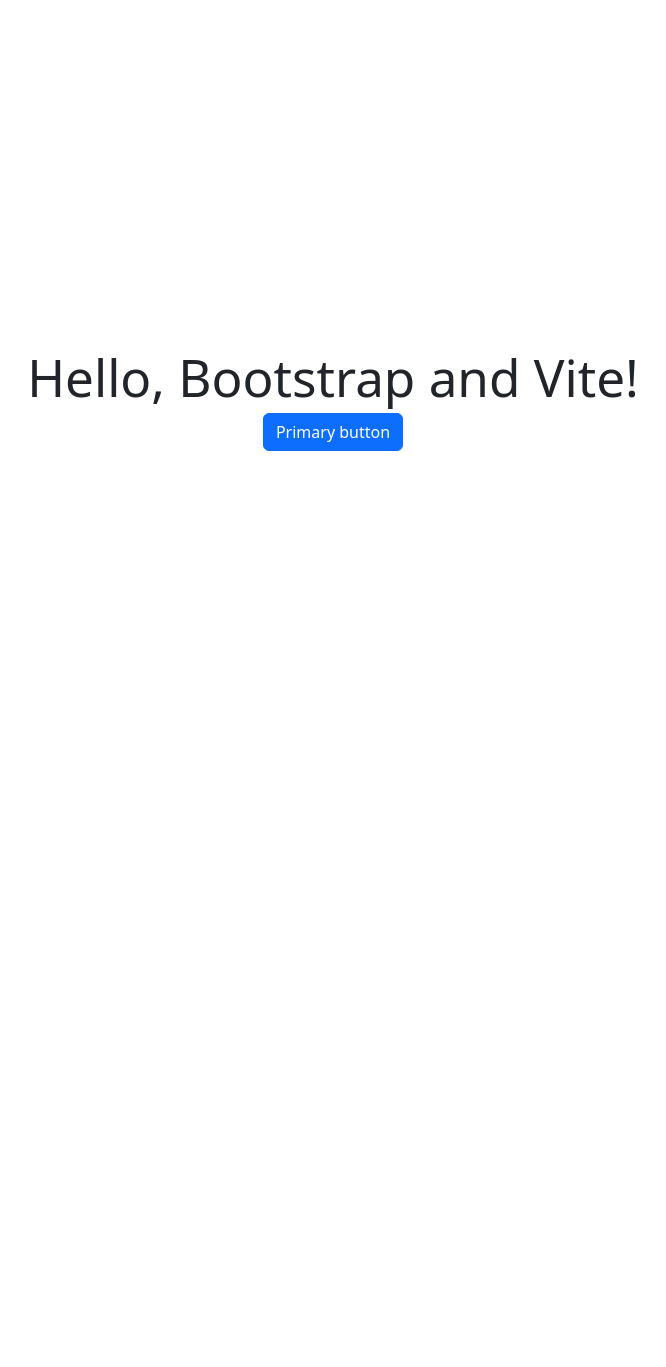
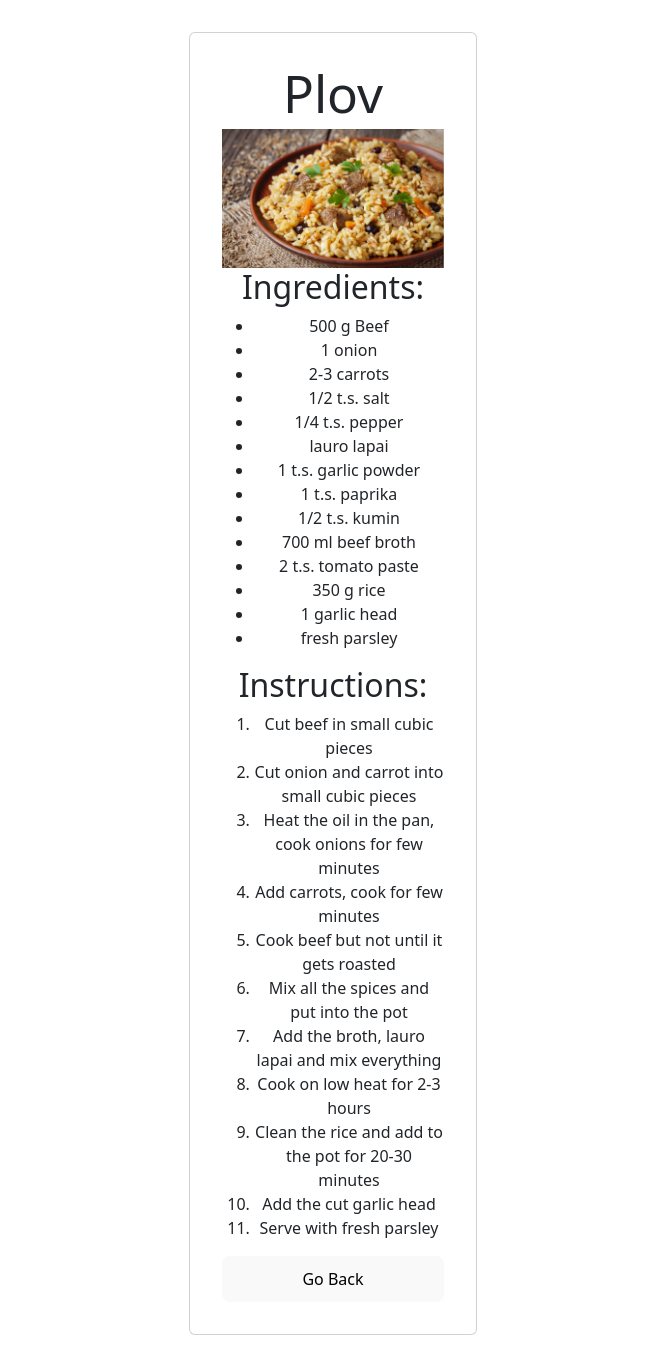
Before and after one commit to lukas-anci/recipe-app, a React (Vite) app: page /recipe/1 in a window 1280 px wide. Shown: the whole page, without its empty margins (307-973 px from the left). Before the commit the page ends 800 px from the top, so only its background shows below. Built offline with nearby package versions, Linux system fonts and the light colour scheme.

Commit message:
first iteration of recipes

```diff
--- a/package.json
+++ b/package.json
@@ -13,12 +13,14 @@
     "@popperjs/core": "^2.11.8",
     "bootstrap": "^5.3.2",
     "react": "^18.2.0",
-    "react-dom": "^18.2.0"
+    "react-dom": "^18.2.0",
+    "react-router-dom": "^5.3.0"
   },
   "devDependencies": {
     "@types/node": "^20.8.9",
     "@types/react": "^18.2.15",
     "@types/react-dom": "^18.2.7",
+    "@types/react-router-dom": "^5.3.3",
     "@typescript-eslint/eslint-plugin": "^6.0.0",
     "@typescript-eslint/parser": "^6.0.0",
     "@vitejs/plugin-react": "^4.0.3",
--- a/src/App.tsx
+++ b/src/App.tsx
@@ -1,13 +1,77 @@
 import './App.css';
 import '../src/scss/styles.scss';
+import { BrowserRouter as Router, Route, Switch } from 'react-router-dom';
+import RecipeCard from './Components/RecipeCard';
+import RecipeDetail from './Components/RecipeDetail';
 function App() {
+  const recipeData = [
+    // Replace this with your actual recipe data
+    {
+      id: '1',
+      name: 'Plov',
+      imageUrl: '/images/plovas.jpg',
+      ingredients: [
+        '500 g Beef',
+        '1 onion',
+        '2-3 carrots',
+        '1/2 t.s. salt',
+        '1/4 t.s. pepper',
+        'lauro lapai',
+        '1 t.s. garlic powder',
+        '1 t.s. paprika',
+        '1/2 t.s. kumin',
+        '700 ml beef broth',
+        '2 t.s. tomato paste',
+        '350 g rice',
+        '1 garlic head',
+        'fresh parsley',
+      ],
+      instructions: [
+        'Cut beef in small cubic pieces',
+        'Cut onion and carrot into small cubic pieces',
+        'Heat the oil in the pan, cook onions for few minutes',
+        'Add carrots, cook for few minutes',
+        'Cook beef but not until it gets roasted',
+        'Mix all the spices and put into the pot',
+        'Add the broth, lauro lapai and mix everything',
+        'Cook on low heat for 2-3 hours',
+        'Clean the rice and add to the pot for 20-30 minutes',
+        'Add the cut garlic head',
+        'Serve with fresh parsley',
+      ],
+    },
+    {
+      id: '2',
+      name: 'Recipe 2',
+      imageUrl: '/images/plovas.jpg',
+      ingredients: ['Ingredient A', 'Ingredient B'],
+      instructions: ['Instruction A', 'Instruction B'],
+    },
+  ];
+
   return (
-    <>
-      <div className="container py-4 px-3 mx-auto">
-        <h1>Hello, Bootstrap and Vite!</h1>
-        <button className="btn btn-primary">Primary button</button>
+    <Router>
+      <div className="container">
+        <Switch>
+          <Route path="/" exact>
+            <div className="row">
+              {recipeData.map((recipe) => (
+                <div key={recipe.id} className="col-md-4">
+                  <RecipeCard
+                    id={recipe.id}
+                    name={recipe.name}
+                    imageUrl={recipe.imageUrl}
+                  />
+                </div>
+              ))}
+            </div>
+          </Route>
+          <Route path="/recipe/:id">
+            <RecipeDetail recipeData={recipeData} />
+          </Route>
+        </Switch>
       </div>
-    </>
+    </Router>
   );
 }
 
--- /dev/null
+++ b/src/Components/RecipeCard.tsx
@@ -0,0 +1,24 @@
+import React from 'react';
+import { Link } from 'react-router-dom';
+
+interface RecipeCardProps {
+  id: string;
+  name: string;
+  imageUrl: string;
+}
+
+const RecipeCard: React.FC<RecipeCardProps> = ({ id, name, imageUrl }) => {
+  return (
+    <div className="card" style={{ width: '18rem' }}>
+      <img src={imageUrl} className="card-img-top" alt={name} />
+      <div className="card-body">
+        <h5 className="card-title">{name}</h5>
+        <Link to={`/recipe/${id}`} className="btn btn-primary">
+          View Recipe
+        </Link>
+      </div>
+    </div>
+  );
+};
+
+export default RecipeCard;
--- /dev/null
+++ b/src/Components/RecipeDetail.tsx
@@ -0,0 +1,44 @@
+import React from 'react';
+import { useHistory, useParams } from 'react-router-dom';
+import { Recipe } from '../Interface/IRecipe';
+
+interface RecipeDetailProps {
+  recipeData: Recipe[]; // Replace RecipeData with your actual data structure
+}
+
+const RecipeDetail: React.FC<RecipeDetailProps> = ({ recipeData }) => {
+  const { id } = useParams<{ id: string }>();
+  const recipe = recipeData.find((r) => r.id === id);
+
+  const history = useHistory();
+
+  const goBack = () => {
+    history.goBack();
+  };
+
+  if (!recipe) {
+    return <div>Recipe not found.</div>;
+  }
+
+  return (
+    <div className="card" style={{ width: '18rem' }}>
+      <h1>{recipe.name}</h1>
+      <img src={recipe?.imageUrl} alt={recipe.name} />
+      <h2>Ingredients:</h2>
+      <ul>
+        {recipe.ingredients.map((ingredient, index) => (
+          <li key={index}>{ingredient}</li>
+        ))}
+      </ul>
+      <h2>Instructions:</h2>
+      <ol>
+        {recipe.instructions.map((instruction, index) => (
+          <li key={index}>{instruction}</li>
+        ))}
+      </ol>
+      <button onClick={goBack}>Go Back</button>
+    </div>
+  );
+};
+
+export default RecipeDetail;
--- /dev/null
+++ b/src/Interface/IRecipe.ts
@@ -0,0 +1,7 @@
+export interface Recipe {
+  id: string;
+  name: string;
+  imageUrl: string;
+  ingredients: string[];
+  instructions: string[];
+}
```
Also changed, not shown: public/images/plovas.jpg (added), 1 other file (tests, documents, lock files or other folders).
